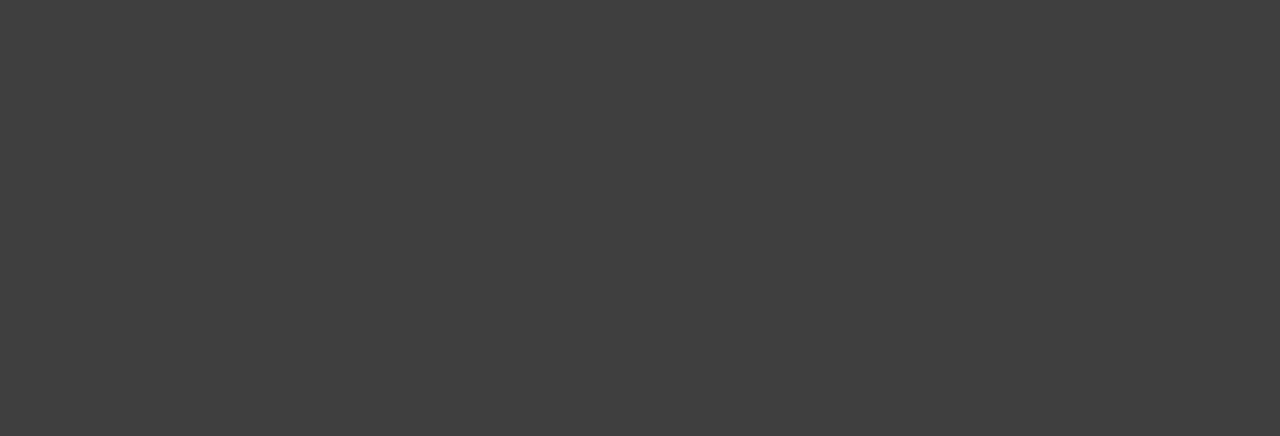
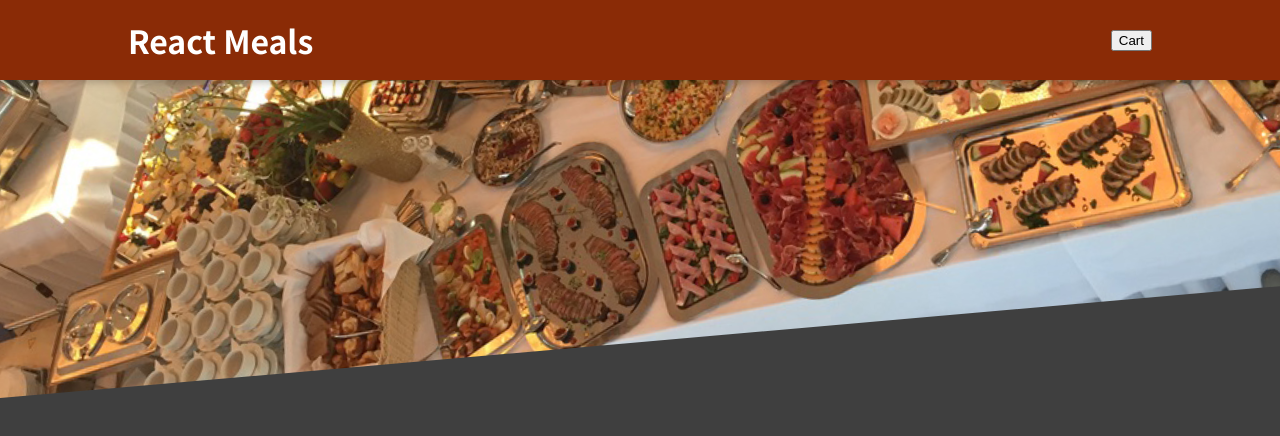
Before and after one commit to cvetanovv/food-order-app, a React (Create React App) app: page / in a window 1280 px wide. Shown: the top 436 px of the page. Built offline with nearby package versions, Linux system fonts and the light colour scheme.

Commit message:
Added Header component

```diff
--- a/src/App.js
+++ b/src/App.js
@@ -1,8 +1,11 @@
+import { Header } from "./components/Layout/Header";
+
+
 function App() {
   return (
-    <div>
-      <h2></h2>
-    </div>
+    <>
+      <Header />
+    </>
   );
 }
 
--- /dev/null
+++ b/src/components/Layout/Header.js
@@ -0,0 +1,18 @@
+import React from "react";
+
+import mealsImg from "../../assets/meals.jpg";
+import classes from "./Header.module.css";
+
+export const Header = (props) => {
+  return (
+    <>
+      <header className={classes.header}>
+        <h1>React Meals</h1>
+        <button>Cart</button>
+      </header>
+      <div className={classes['main-image']}>
+        <img src={mealsImg} alt="Meals image" />
+      </div>
+    </>
+  );
+};
--- /dev/null
+++ b/src/components/Layout/Header.module.css
@@ -0,0 +1,29 @@
+.header {
+    position: fixed;
+    top: 0;
+    left: 0;
+    width: 100%;
+    height: 5rem;
+    background-color: #8a2b06;
+    color: white;
+    display: flex;
+    justify-content: space-between;
+    align-items: center;
+    padding: 0 10%;
+    box-shadow: 0 2px 8px rgba(0, 0, 0, 0.25);
+    z-index: 10;
+  }
+
+  .main-image {
+    width: 100%;
+    height: 25rem;
+    z-index: 0;
+    overflow: hidden;
+  }
+
+  .main-image img {
+    width: 110%;
+    height: 100%;
+    object-fit: cover;
+    transform: rotateZ(-5deg) translateY(-4rem) translateX(-1rem);
+  }
```
Also changed, not shown: src/assets/meals.jpg (added).
